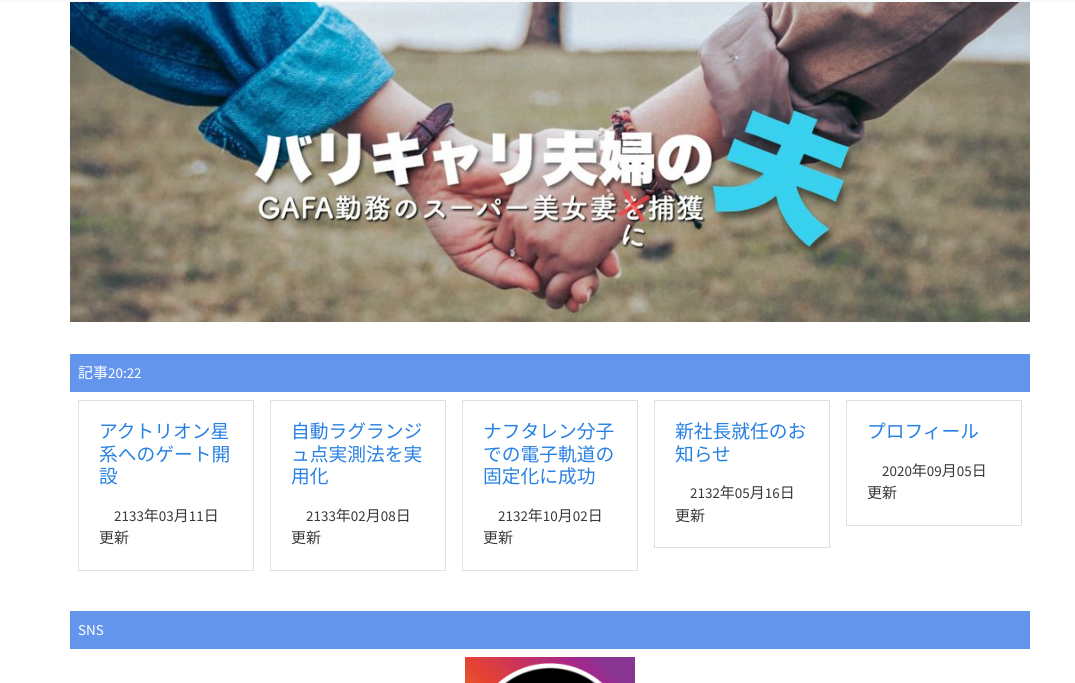
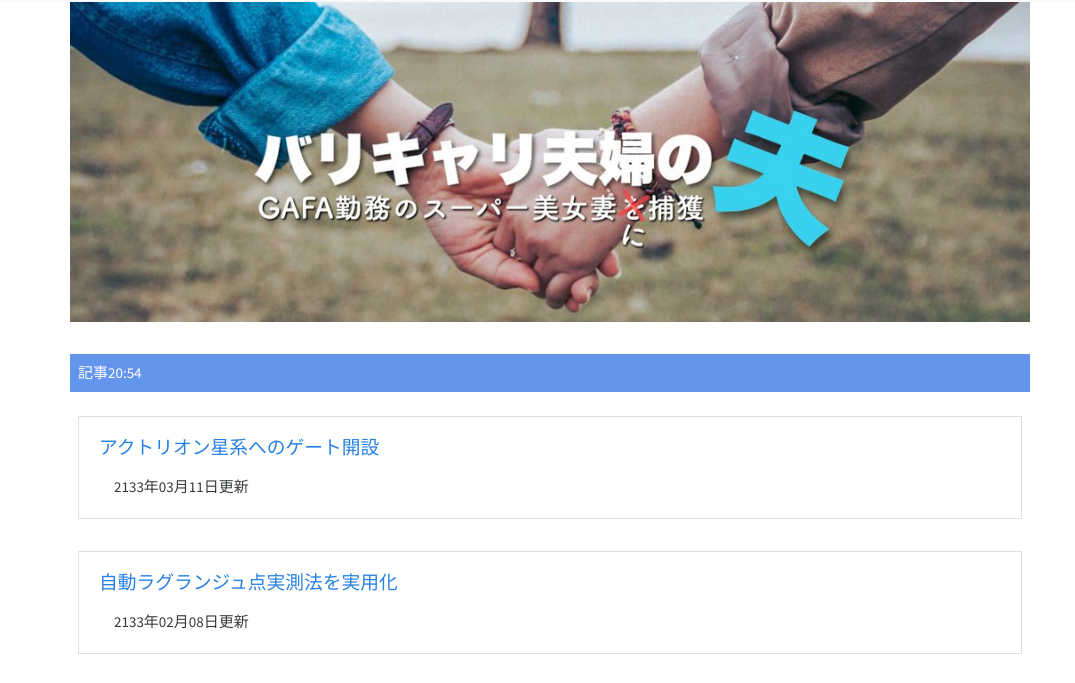
Before and after one commit to amamiyacouple/blog, a Gatsby site: page / in a window 1280 px wide. Shown: the part 53-736 px from the top of the page, without its empty margins (0-1075 px from the left). Built offline with nearby package versions, Linux system fonts and the light colour scheme; Gatsby itself is replaced by a stand-in of ours.

Commit message:
col20200905

```diff
--- a/src/pages/index.js
+++ b/src/pages/index.js
@@ -22,12 +22,12 @@ const IndexPage = ({ data }) => (
     <Row>
       <Col xs={12} md={12} style={{maxWidth:`960px`}}>
         <Row>
-          <Col style={{backgroundColor:`cornflowerblue`,color:`white`,padding:`0.5rem`}}>記事20:22</Col>
+          <Col style={{backgroundColor:`cornflowerblue`,color:`white`,padding:`0.5rem`}}>記事20:54</Col>
         </Row>
         <Row>
         {data.allMarkdownRemark.edges.map(({ node }) => (
-            <Col style={{padding:`0.5rem`}}>
-              <Card>
+            <Col xs={12} md={12} style={{padding:`0.5rem`}}>
+              <Card style={{marginTop:'1rem'}}>
                 <Card.Body>
                   <Card.Title>
                     <Link to={`/${node.fields.slug}`}>
@@ -37,7 +37,7 @@ const IndexPage = ({ data }) => (
                   <Card.Text>
                     {node.excerpt}
                   </Card.Text>
-                  <Card.Text>
+                  <Card.Text style={{textAlign:'left'}}>
                     {`　`}{node.frontmatter.date}更新
                   </Card.Text>
                 </Card.Body>
```
